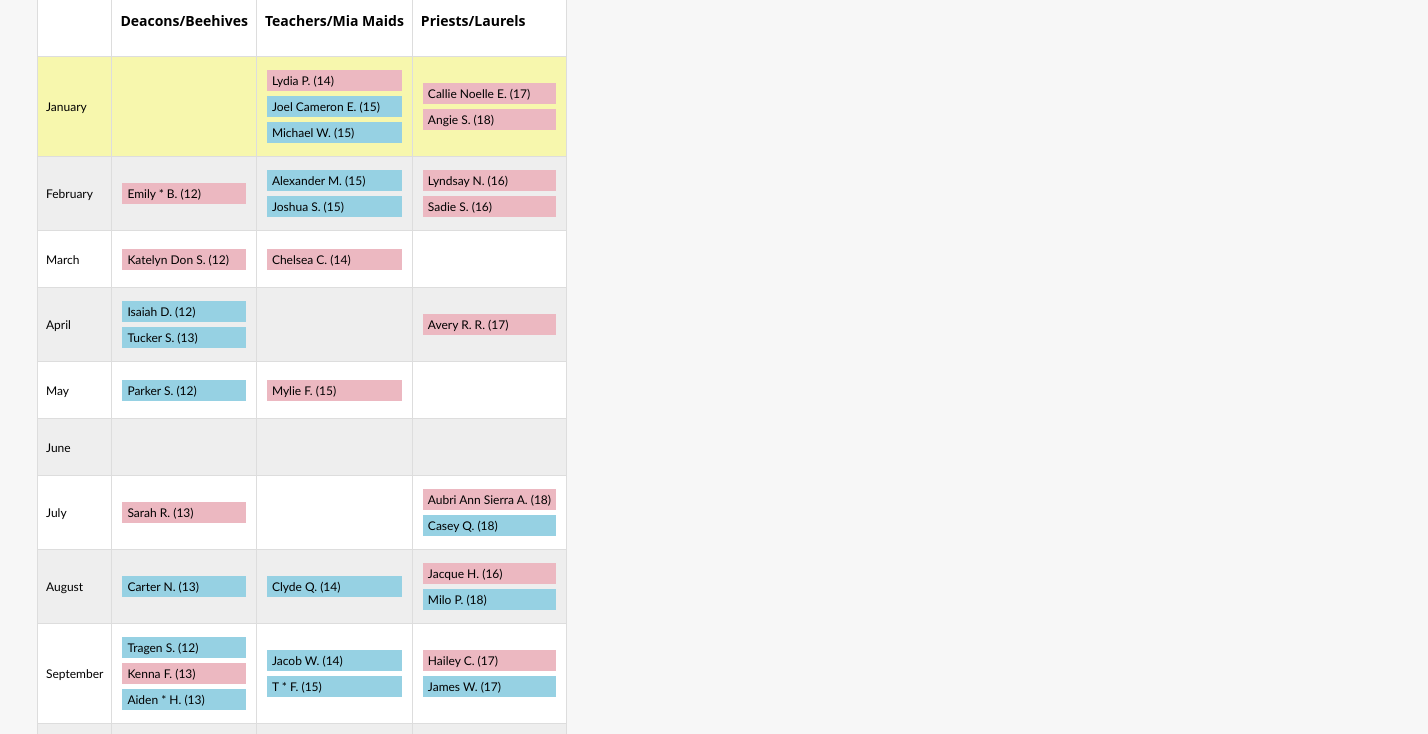
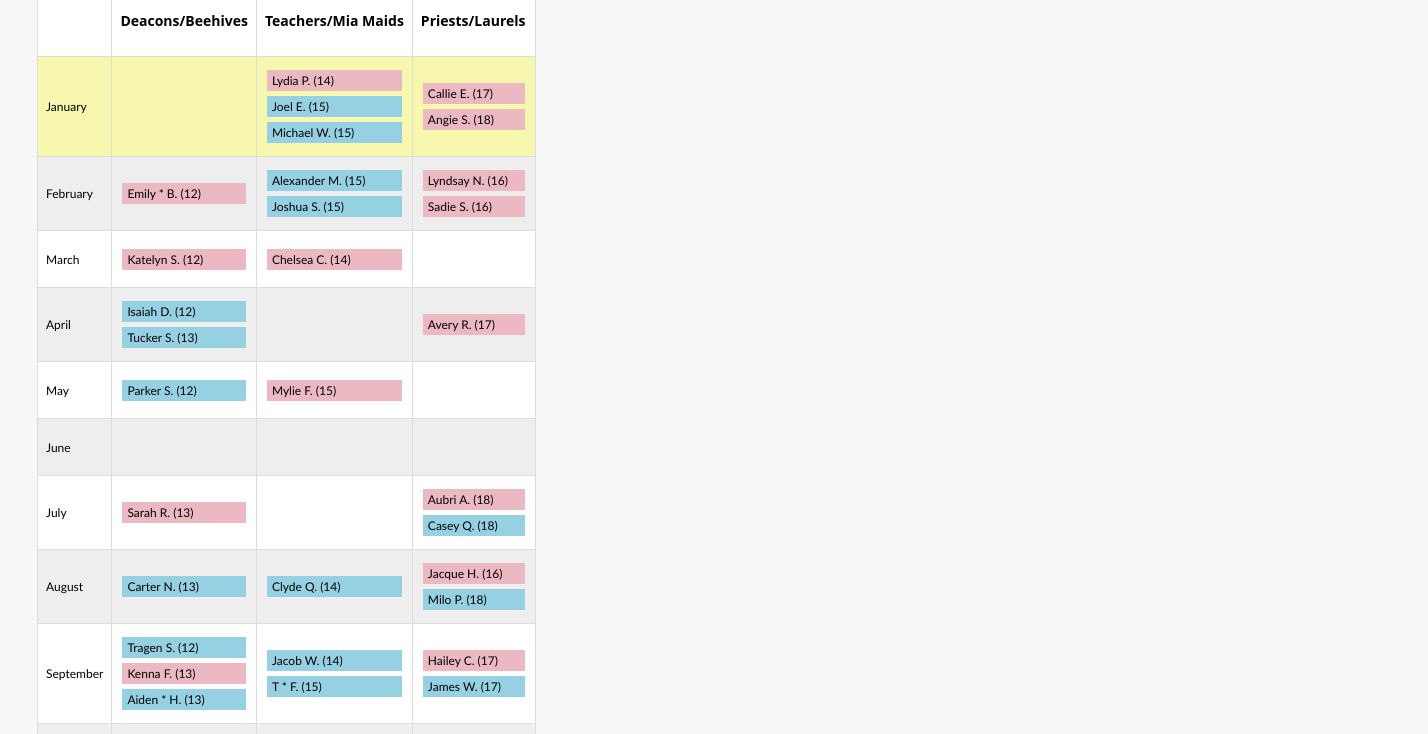
Before and after one commit to mspencev/mspencev.github.io, a plain HTML site: page church/youthtracker.html in a window 1280 px wide. Shown: the part 188-922 px from the top of the page, 1428 px wide, since content can reach past the window. Drawn offline with Linux system fonts and the light colour scheme.

Commit message:
[youth tracker] Getting rid of middle names.

```diff
--- a/church/youthtracker.html
+++ b/church/youthtracker.html
@@ -70,7 +70,7 @@
             var rawDataObjects = rawData.map(function(entry){
                 var lastName = entry.LastName;
                 var other = entry.Other.trim().split('\t'); //["Grayson Michael", "M", "0", "5 Sep 2017"]
-                var first = other[0];
+                var first = other[0].split(' ')[0]; //Don't need the middle name(s)
                 var gender = other[1];
                 var bDayStr = other[3];
                 var bDay = new Date(bDayStr.trim());
```
